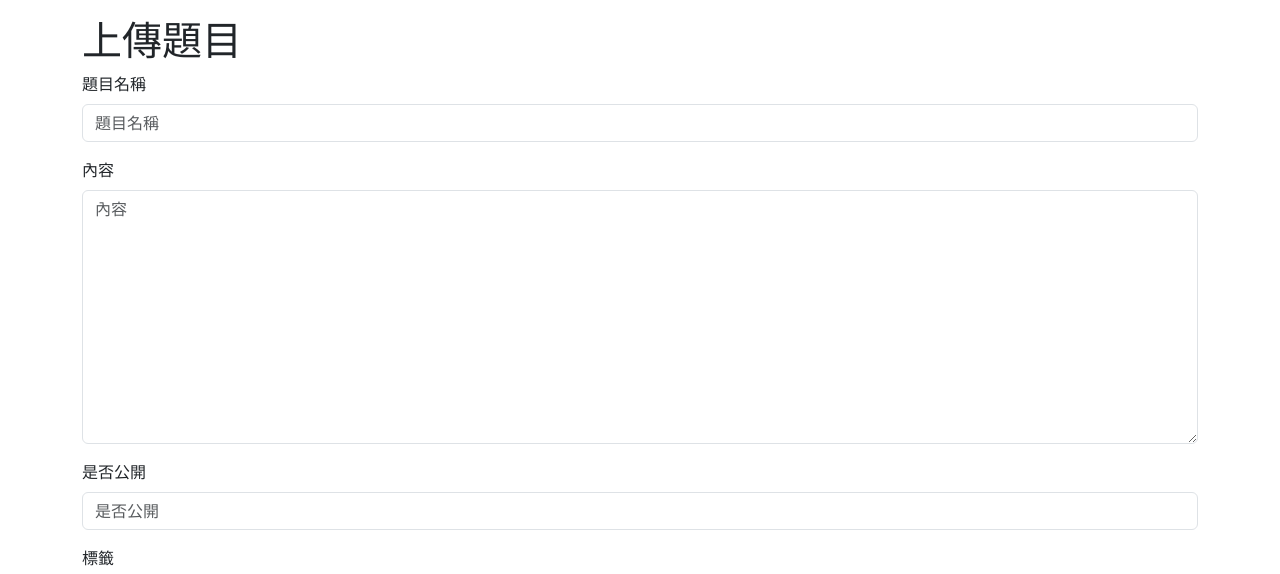
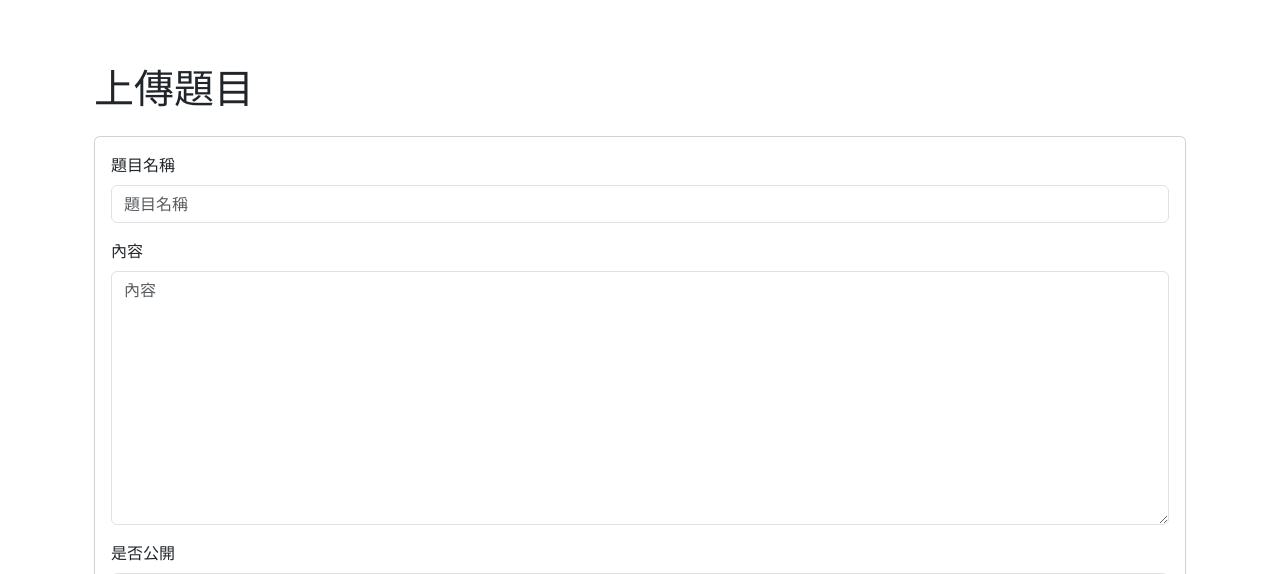
Before and after one commit to 10856045/112505_MFAI, a Django app: page /post-create/ in a window 1280 px wide. Shown: the part 56-630 px from the top of the page. Run offline with Django 4.2, Linux system fonts and the light colour scheme; data that the repository does not hold is empty; some libraries are stand-ins or nearby versions.

Commit message:
上傳題目頁面整理

```diff
--- a/first/templates/_post_form_topic.html
+++ b/first/templates/_post_form_topic.html
@@ -2,6 +2,13 @@
 
 <form enctype="multipart/form-data" action="" method="POST">
   {% csrf_token %}
+
+
+    {% bootstrap_form form %}
+    {% bootstrap_button button_type="submit" content=submit_text button_class="btn-success" %}
+
+</form>
+
 
   {% comment %} <form>
     <div class="mb-3">
@@ -38,8 +45,3 @@
 
 
   </form> {% endcomment %}
-
-    {% bootstrap_form form %}
-    {% bootstrap_button button_type="submit" content=submit_text button_class="btn-success" %}
-
-</form>
--- a/first/templates/post_create.html
+++ b/first/templates/post_create.html
@@ -1,7 +1,18 @@
 {% extends 'base.html' %}
 
 {% block body %}
-  <h1>上傳題目</h1>
+  <div class="container mt-5">
+    <h1 class="mb-4">上傳題目</h1>
+
+    <div class="card">
+      <div class="card-body">
+        {% include '_post_form_topic.html' with submit_text='建立' %}
+      </div>
+    </div>
+  </div>
+{% endblock body %}
+
+
   {% comment %} <form>
     <div class="mb-3">
       <label for="exampleInputEmail1" class="form-label">題目名稱</label>
@@ -37,5 +48,3 @@
 
 
   </form> {% endcomment %}
-  {% include '_post_form_topic.html' with submit_text='建立' %}
-{% endblock body %}
```
